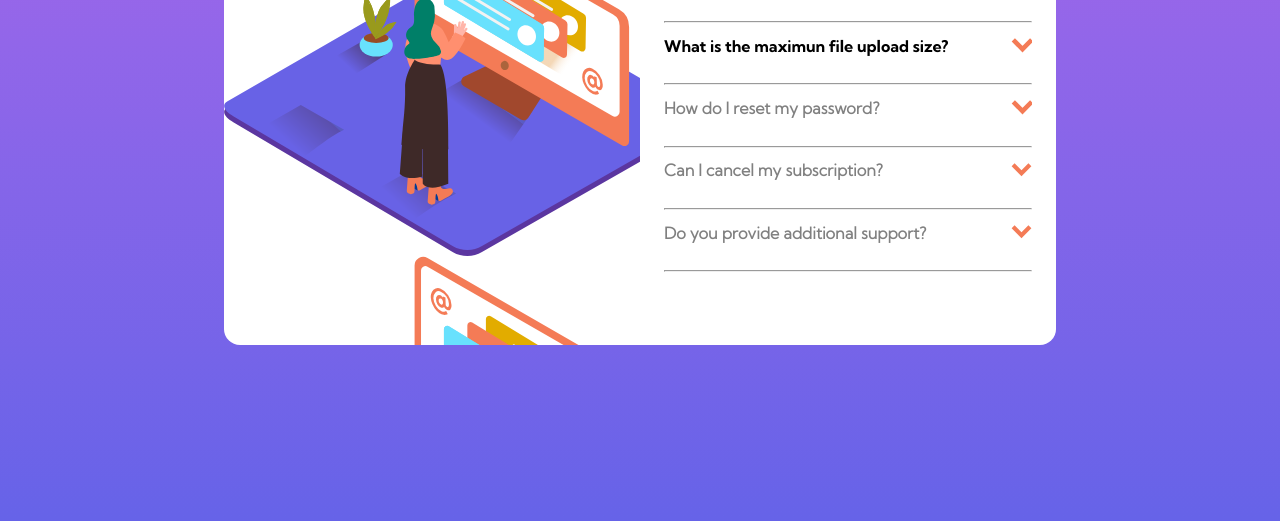
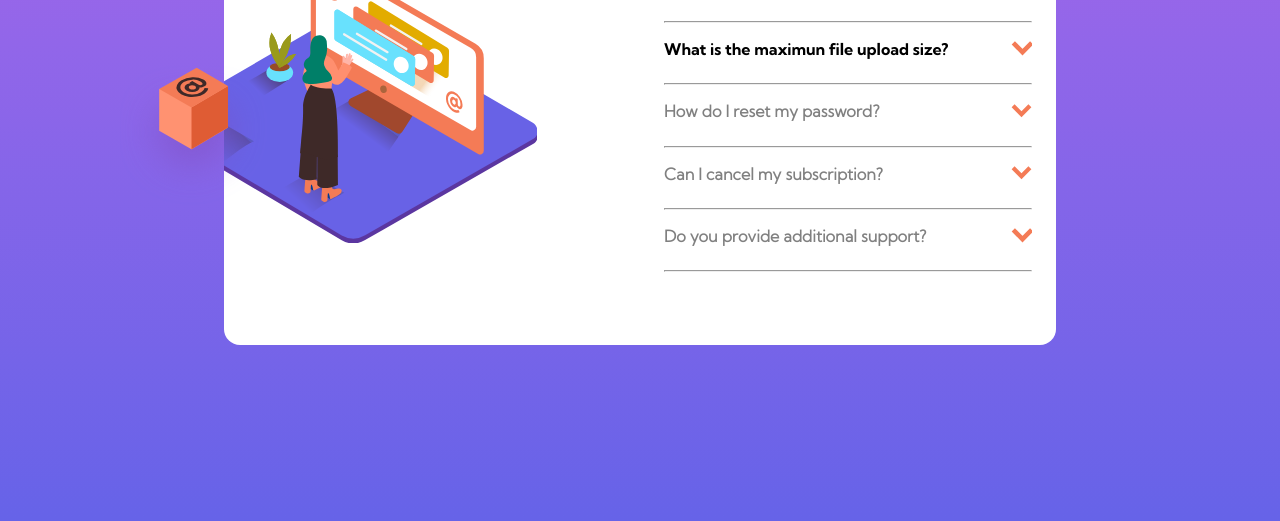
Before and after one commit to MiguelPositive/faq-accordion-card-main, a plain HTML site: page index.html in a window 1280 px wide. Shown: the part 279-800 px from the top of the page. Drawn offline with nearby package versions, Linux system fonts and the light colour scheme.

Commit message:
puse la caja

```diff
--- a/index.css
+++ b/index.css
@@ -30,17 +30,7 @@ body {
 }
 
 main {
-  background-color: white;
-  overflow: hidden;
-
-  width: clamp(55vw, 70vw, 65vw);
-  height: clamp(25vw, 45vw, 35vw);
-
-  border-radius: clamp(0.5rem, 1.5rem, 1rem);
-
-  display: grid;
-  grid-template-columns: repeat(2, 1fr);
-  grid-template-rows: 1;
+  position: relative;
 }
 
 section {
@@ -49,7 +39,7 @@ section {
 
 summary {
   list-style: none;
-  margin-top: clamp(0.6rem, 1rem, 0.8rem);
+  margin-top: clamp(0.8rem, 1.2rem, 1rem);
 
   font-weight: bold;
 
@@ -87,8 +77,33 @@ strong {
   font-family: "KumbhBold";
 }
 
+.container {
+  position: relative;
+
+  background-color: white;
+  overflow: hidden;
+
+  width: clamp(55vw, 70vw, 65vw);
+  height: clamp(25vw, 45vw, 35vw);
+
+  border-radius: clamp(0.5rem, 1.5rem, 1rem);
+
+  display: grid;
+  grid-template-columns: repeat(2, 1fr);
+  grid-template-rows: 1;
+}
+
 .logo-image {
+  position: absolute;
+
   background-image: url("./images/illustration-woman-online-desktop.svg");
+  background-size: cover;
+
+  width: calc(29.1vw + 0.5em);
+  height: calc(22vw + 0.5em);
+
+  top: clamp(2.5rem, 4.5rem, 3.5rem);
+  left: clamp(-4.2rem, -14.2rem, -9.2rem);
 }
 
 .arrow {
@@ -98,3 +113,24 @@ strong {
   background-image: url("./images/icon-arrow-down.svg");
   background-size: cover;
 }
+
+main::after {
+  content: "";
+
+  display: block;
+  position: absolute;
+
+  background-image: url("./images/illustration-box-desktop.svg");
+  background-size: contain;
+
+  width: calc(11vw + 0.5em);
+  height: calc(10.5vw + 0.5em);
+
+  top: 10.5rem;
+  left: -6.5rem;
+}
+
+summary:hover,
+strong:hover {
+  color: #f47b56;
+}
--- a/index.html
+++ b/index.html
@@ -22,7 +22,10 @@
   </head>
   <body>
     <main>
+      <div class="container">
+        <div>
           <div class="logo-image"></div>
+        </div>
 
         <section>
           <h1>FAQ</h1>
@@ -33,8 +36,8 @@
             </summary>
             <div>
               <p>
-              You can invite up to 2 additional users on the Free plan. There is
-              no limit on team members for the Premium plan.
+                You can invite up to 2 additional users on the Free plan. There
+                is no limit on team members for the Premium plan.
               </p>
             </div>
           </details>
@@ -47,8 +50,8 @@
             </summary>
             <div>
               <p>
-              No more than 2GB. All files in your account must fit your allotted
-              storage space.
+                No more than 2GB. All files in your account must fit your
+                allotted storage space.
               </p>
             </div>
           </details>
@@ -75,8 +78,8 @@
             </summary>
             <div>
               <p>
-              Yes! Send us a message and we'll process your request no questions
-              asked.
+                Yes! Send us a message and we'll process your request no
+                questions asked.
               </p>
             </div>
           </details>
@@ -96,6 +99,7 @@
           </details>
           <hr />
         </section>
+      </div>
     </main>
     <script src="index.js"></script>
   </body>
```
Lines whose indentation alone changed are shown as unchanged.
